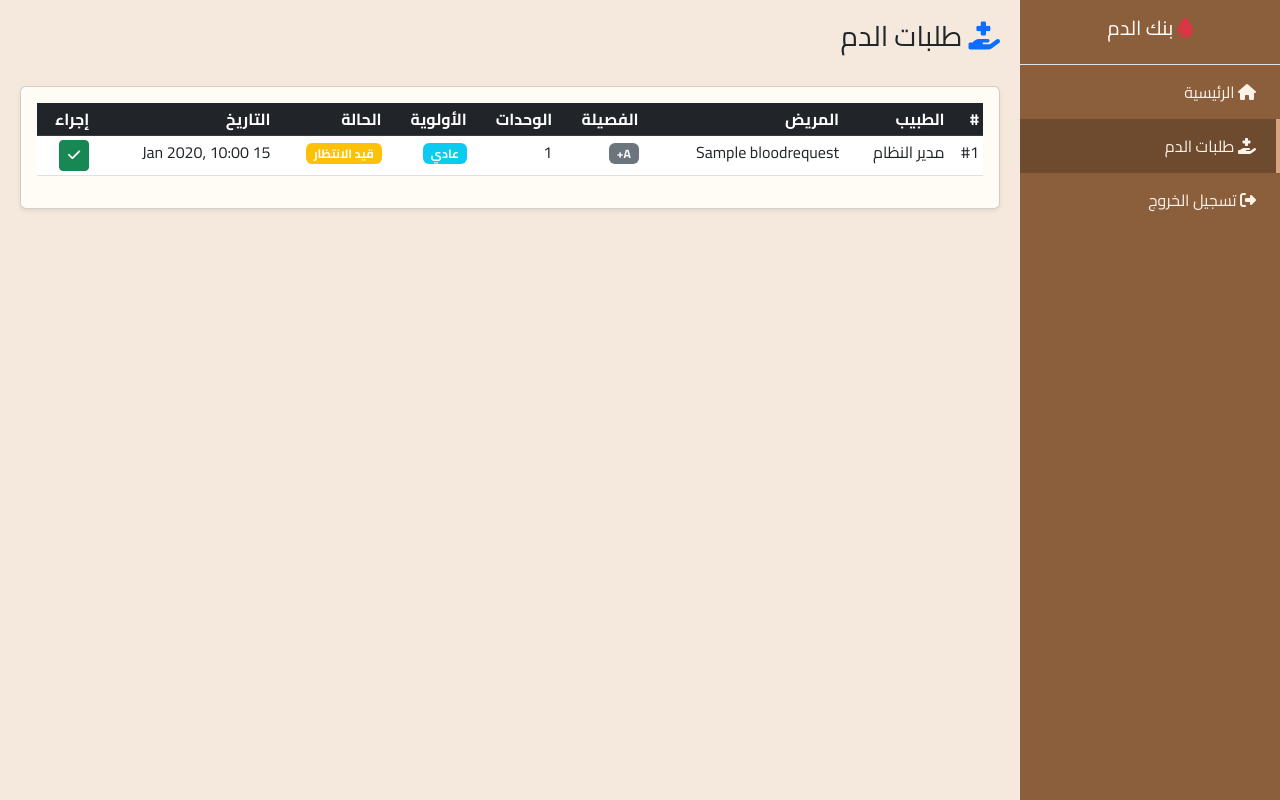
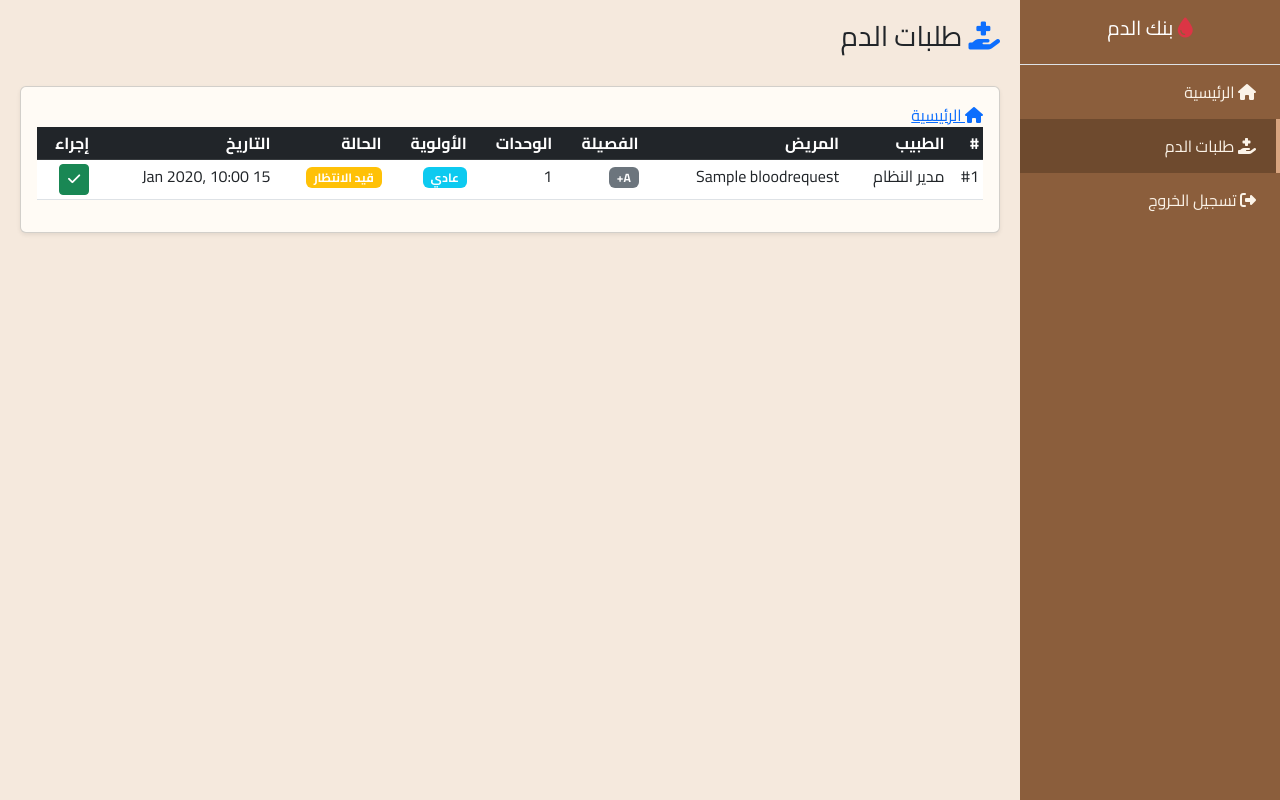
Before and after one commit to jbryl6302-afy/majb, a PHP site: page /rescue/pages/requests/list.php in a window 1280 px wide. Run offline with PHP 8.4, Linux system fonts and the light colour scheme; a user stored in the database is signed in; data comes from the database, SQL or seed files in the repository; tables that the repository leaves empty hold one stand-in row (values such as "Sample post"); some libraries are stand-ins or nearby versions.

Commit message:
dashboard

```diff
--- a/pages/requests/list.php
+++ b/pages/requests/list.php
@@ -48,6 +48,7 @@ require_once '../../includes/header.php';
                                 <?php endif; ?>
                             </td>
                         </tr>
+                        <a href="dashboard.php" class="active"><i class="fas fa-home"></i> الرئيسية</a>
                         <?php endforeach; ?>
                     </tbody>
                 </table>
```
